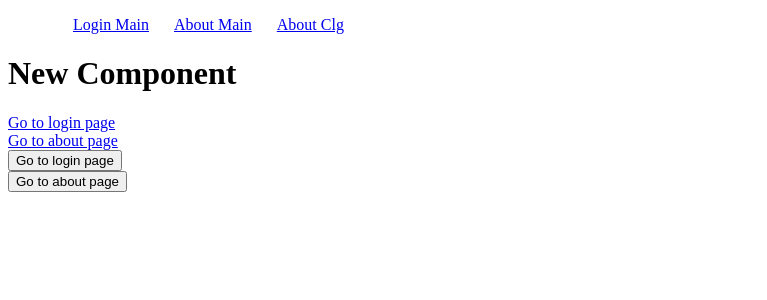
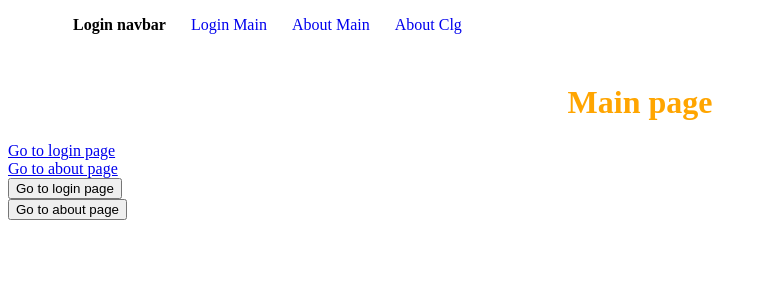
Before and after one commit to vjymisal0/nextjs_things, a Next.js app: page / in a window 1280 px wide. Shown: the top 300 px of the page, without its empty margins (0-767 px from the left). Built offline with nearby package versions, Linux system fonts and the light colour scheme.

Commit message:
conditional layouts

```diff
--- a/src/app/layout.js
+++ b/src/app/layout.js
@@ -1,11 +1,20 @@
+"use client"
 import Link from "next/link";
 import "./login.css"
+import { usePathname } from "next/navigation";
 export default function RootLayout({ children }) {
+  const pathName = usePathname();
+  console.log(pathName);
   return (
     <html lang="en">
       <body>
+        {
+          pathName !== "/login" ?
+            <ul className="login-menu">
 
-        <ul className="login-menu">
+              <li>
+                <h4>Login navbar</h4>
+              </li>
               <li>
                 <Link href="/login">Login Main</Link>
 
@@ -17,6 +26,9 @@ export default function RootLayout({ children }) {
                 <Link href="/about/aboutclg">About Clg</Link>
               </li>
             </ul>
+            : null
+        }
+
 
         {children}
       </body>
--- a/src/app/login.css
+++ b/src/app/login.css
@@ -6,3 +6,17 @@
     margin-left: 25px;
     list-style-type: none;
 }
+
+.login-menu li a {
+    text-decoration: none;
+}
+
+.login-menu h4 {
+    margin: 0;
+}
+
+.heading {
+    color: orange;
+    text-align: center;
+    margin-top: 50px;
+}
--- a/src/app/login/page.js
+++ b/src/app/login/page.js
@@ -6,7 +6,7 @@ const login = () => {
     return (
         <div>
 
-            <h1>login page</h1>
+            <h1 className='heading'>login page</h1>
             <br />
             <Link href="/">Go to Home page</Link>
 
--- a/src/app/page.js
+++ b/src/app/page.js
@@ -12,7 +12,7 @@ const NewComp = () => {
 
   return (
     <div>
-      <h1>New Component</h1>
+      <h1 className='heading'>Main page</h1>
       <div>
         <Link href="/login">Go to login page</Link>
       </div>
```
Lines whose indentation alone changed are shown as unchanged.
